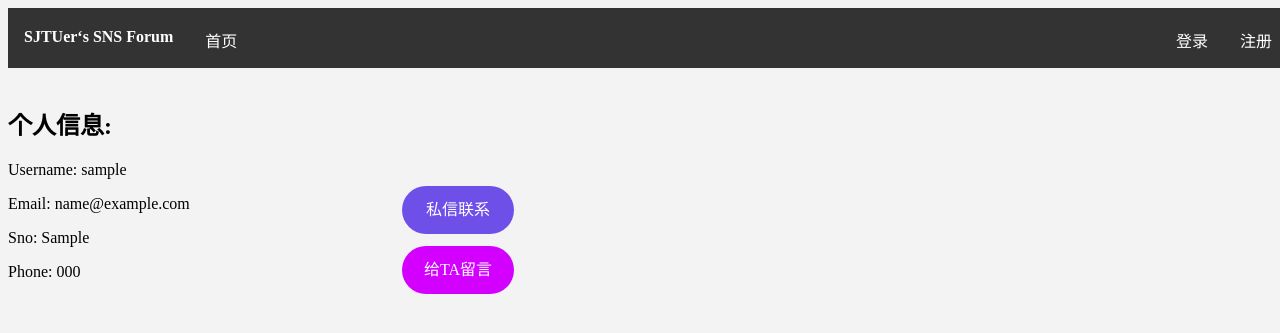
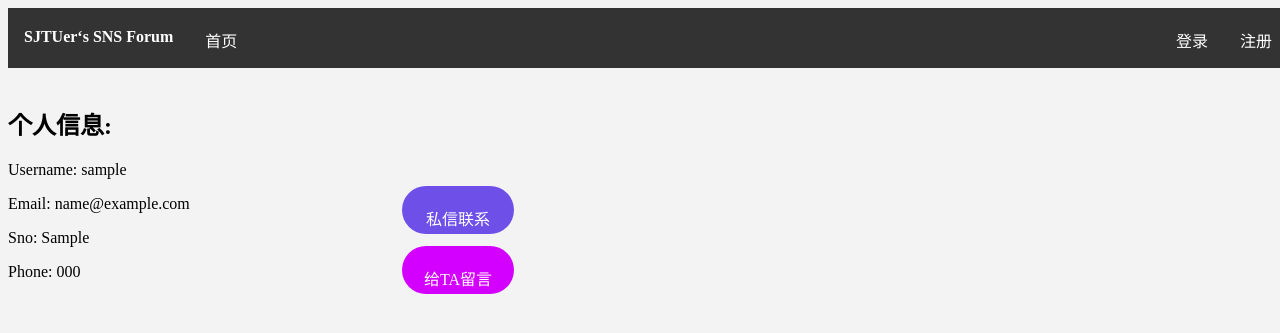
Before and after one commit to huoyanhuoyou/SNS_Forum, a Django app: a page that uses chat/templates/others_info.html in a window 1280 px wide. Shown: the top 333 px of the page. Run offline with Django 4.2, Linux system fonts and the light colour scheme; tables that the repository leaves empty hold one stand-in row (values such as "Sample post"); parts of the project's set-up code (start-up, migrations or seed data) failed here and were passed over.

Commit message:
Add files via upload

```diff
--- a/chat/templates/others_info.html
+++ b/chat/templates/others_info.html
@@ -24,8 +24,6 @@
   display: flex;
   flex-direction: column;
   align-items: center;
-  justify-content: center;
-
 
 
     }
@@ -51,7 +49,6 @@
   display: flex;
   flex-direction: column;
   align-items: center;
-  justify-content: center;
 }
 
 .second-button:hover{
```
